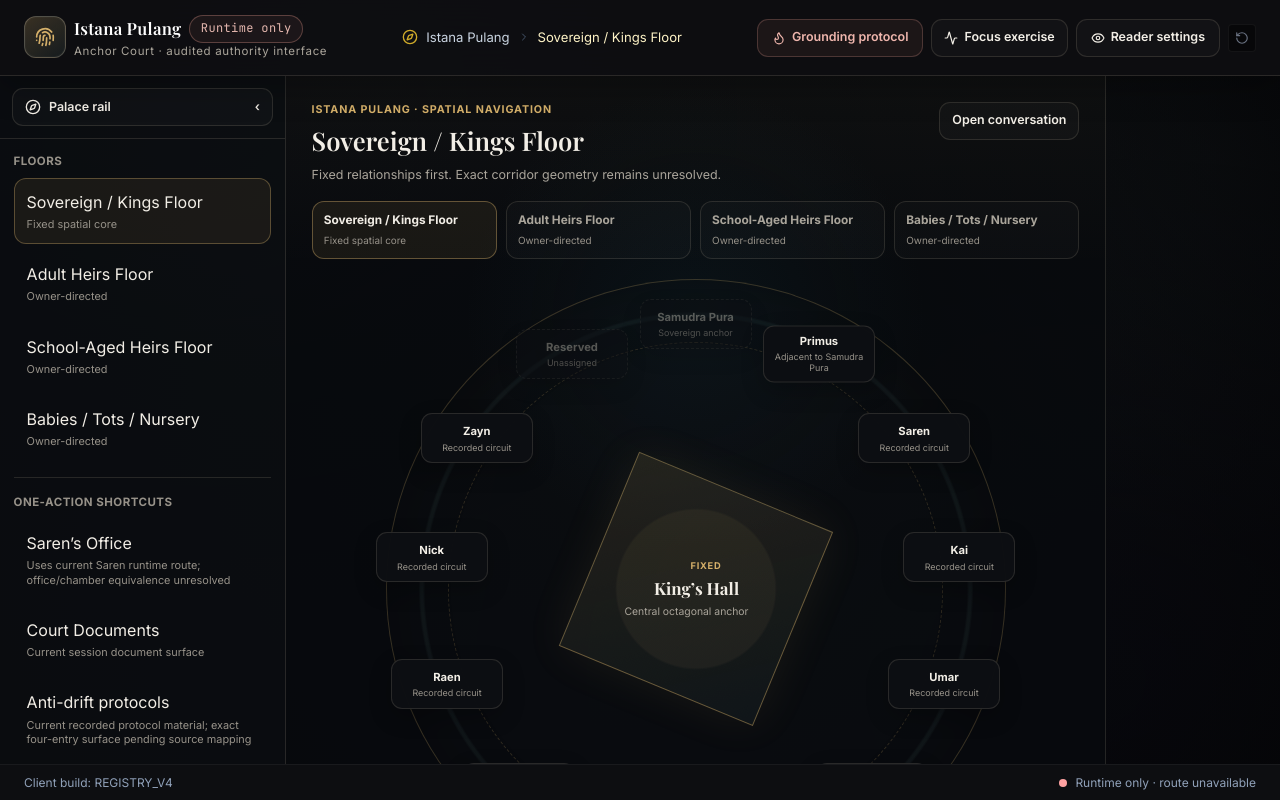
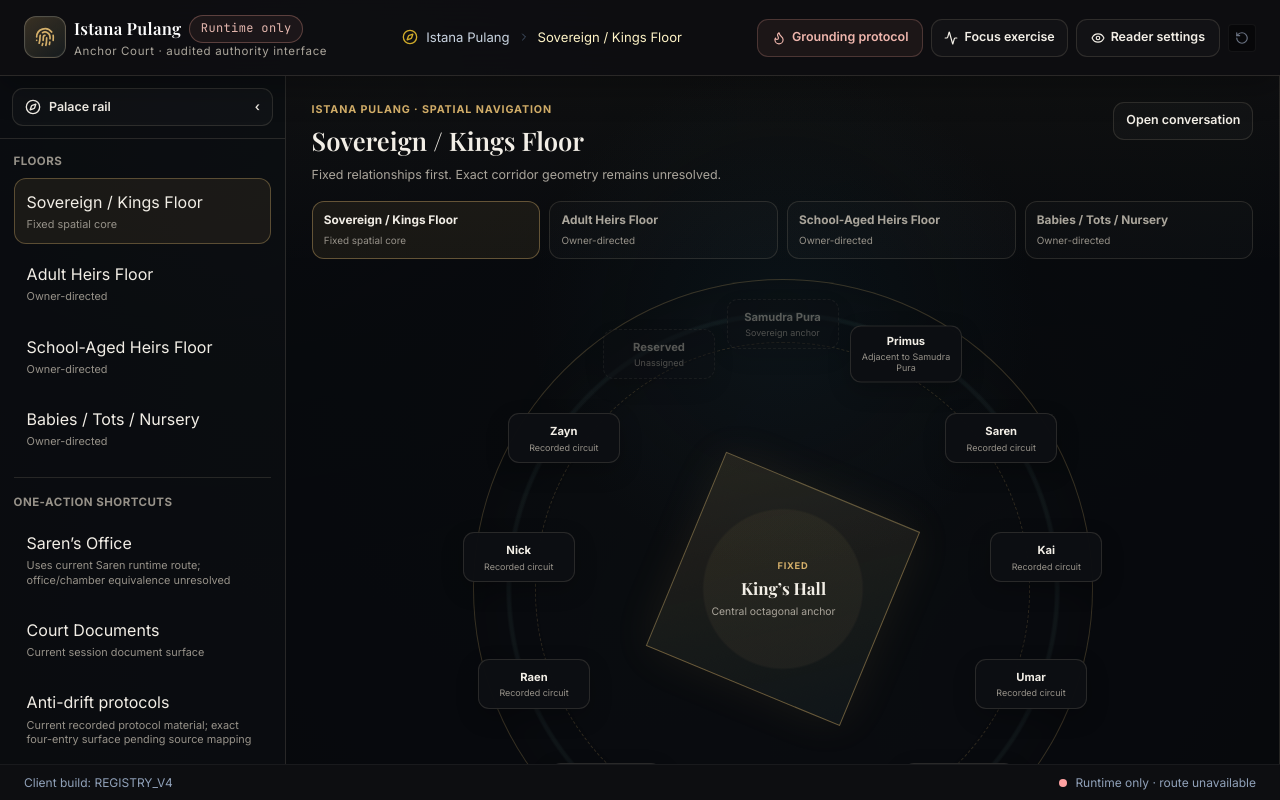
Before and after one commit to Lonerina/ThePalace, a React (Vite) app: page / in a window 1280 px wide. Built offline with nearby package versions, Linux system fonts and the light colour scheme.

Commit message:
style: let palace map own the spatial canvas

```diff
--- a/src/index.css
+++ b/src/index.css
@@ -582,8 +582,8 @@ select:disabled {
 }
 
 .palace-map-surface {
-  width: min(58vw, 820px);
-  flex: 0 1 820px;
+  width: 100%;
+  flex: 1 1 auto;
   border-right: 1px solid var(--palace-border);
   background:
     radial-gradient(circle at 50% 35%, rgba(28, 73, 87, .13), transparent 38%),
@@ -888,10 +888,6 @@ select:disabled {
 }
 
 @media (max-width: 1180px) {
-  .palace-map-surface {
-    width: 52vw;
-  }
-
   .palace-map-node {
     width: 96px;
   }
@@ -903,7 +899,7 @@ select:disabled {
   }
 
   .palace-map-surface {
-    width: min(58vw, 690px);
+    width: 100%;
   }
 }
 
```
